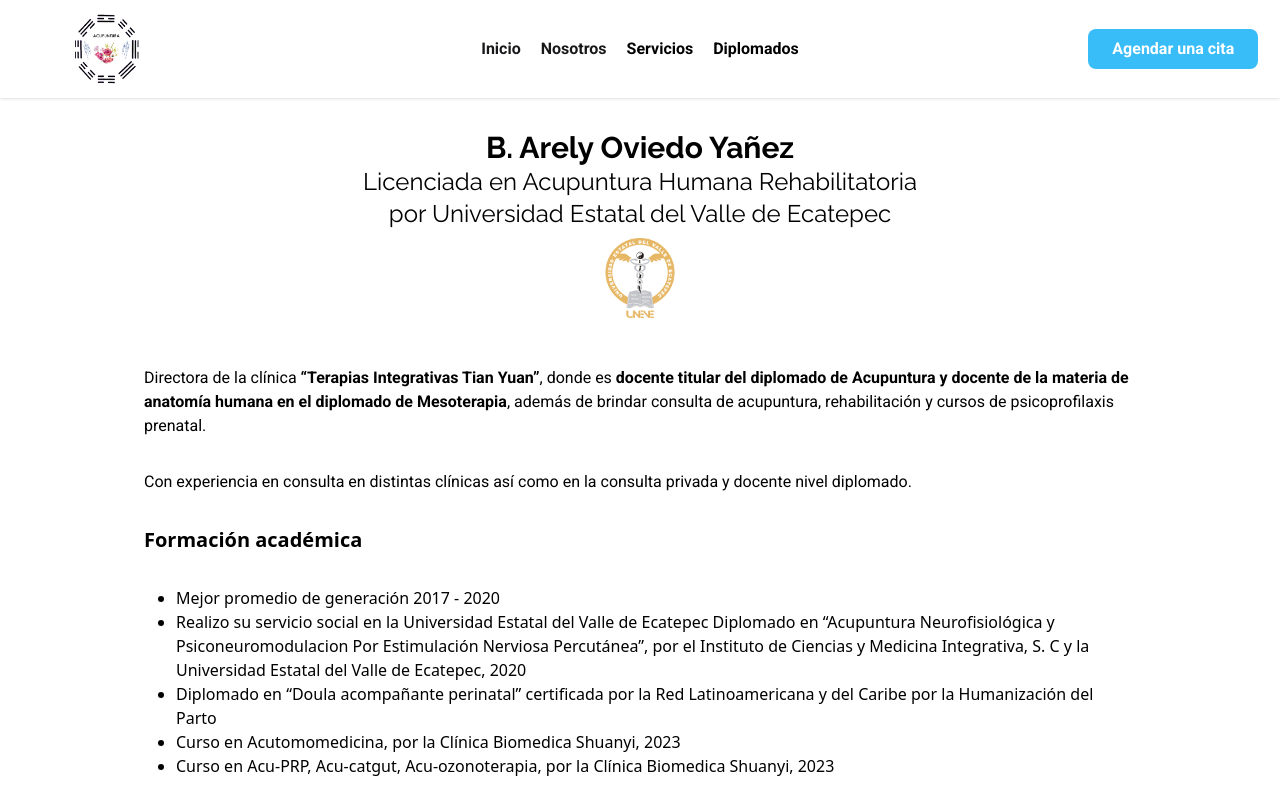
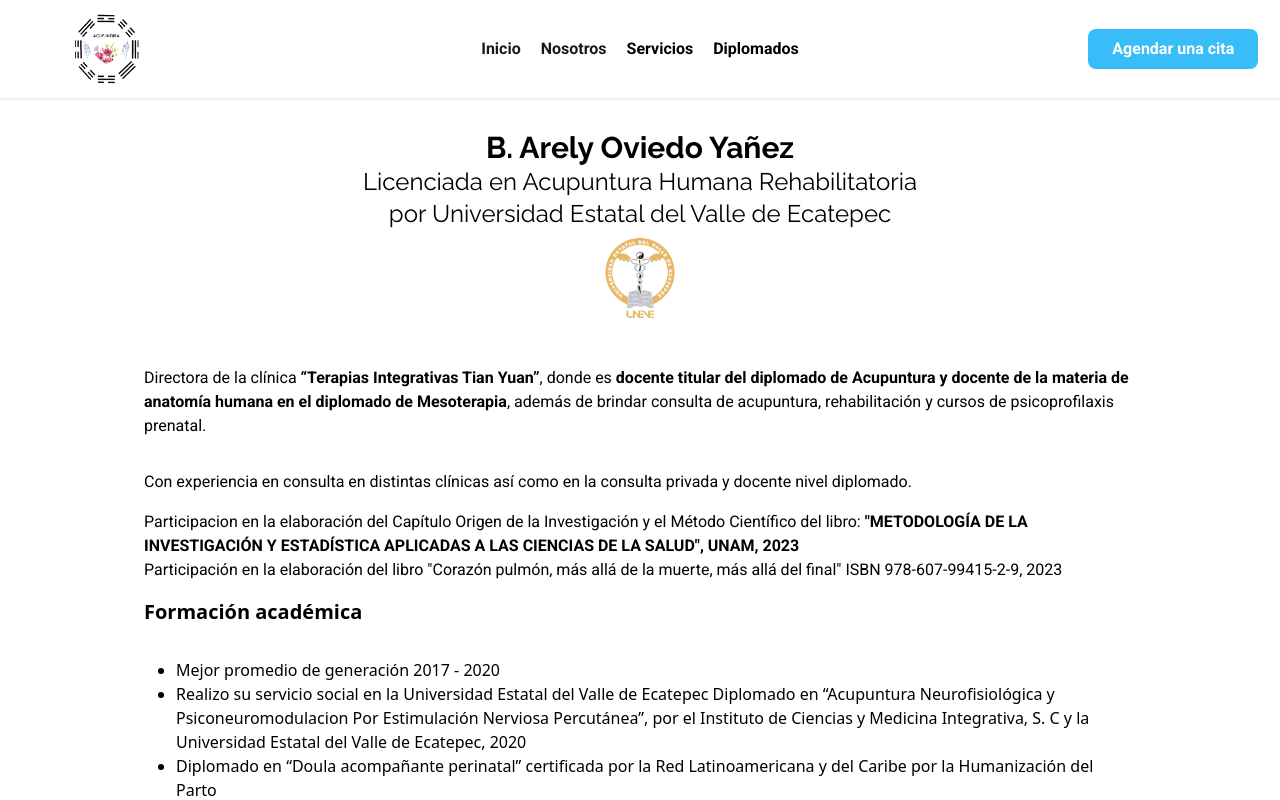
Before and after one commit to ulysses316/acupuntura-tian-yuan, a Next.js app: page /about in a window 1280 px wide. Shown: the top 800 px of the page. Built offline with nearby package versions, Linux system fonts and the light colour scheme.

Commit message:
[MOD] About and prices image

```diff
--- a/pages/about.jsx
+++ b/pages/about.jsx
@@ -58,6 +58,14 @@ export default function About() {
                   Con experiencia en consulta en distintas clínicas así como en la consulta privada
                   y docente nivel diplomado.
                </p>
+               <p>
+                  Participacion en la elaboración del
+                  Capítulo Origen de la Investigación y el Método Científico del libro:
+                  <span className="uppercase font-bold"> "metodología de la investigación y estadística aplicadas a las ciencias de la salud", unam, 2023</span>
+               </p>
+               <p>
+                  Participación en la elaboración del libro "Corazón pulmón, más allá de la muerte, más allá del final" ISBN 978-607-99415-2-9, 2023
+               </p>
                <h4 className="my-4 text-xl font-bold">Formación académica</h4>
                <ul className="my-4 list-disc pl-8">
                   <li>Mejor promedio de generación 2017 - 2020</li>
```
Also changed, not shown: public/promociones/6.jpeg.
